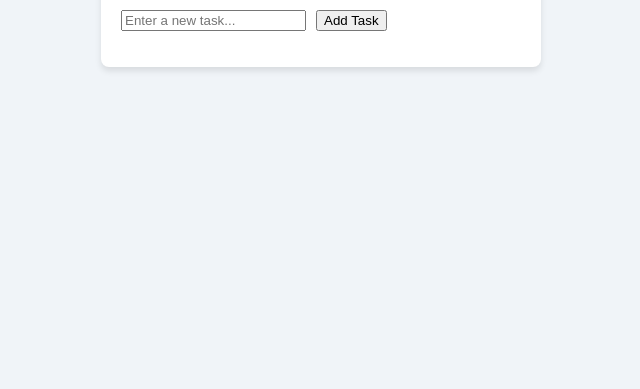
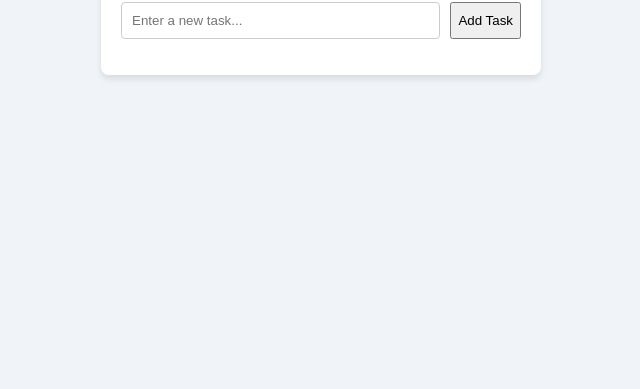
Before and after one commit to stanley-odhiambomwai/Dodo-List-Pro, a plain HTML site: page Index.html in a window 1280 px wide. Shown: the part 411-800 px from the top of the page, without its empty margins (319-959 px from the left). Drawn offline with Linux system fonts and the light colour scheme.

Commit message:
Styling the input

```diff
--- a/Style.css
+++ b/Style.css
@@ -29,3 +29,10 @@ body {
     display: flex;
     gap: 10px;
   }
+
+  input {
+    flex: 1;
+    padding: 10px;
+    border: 1px solid #ccc;
+    border-radius: 4px;
+  }
```
